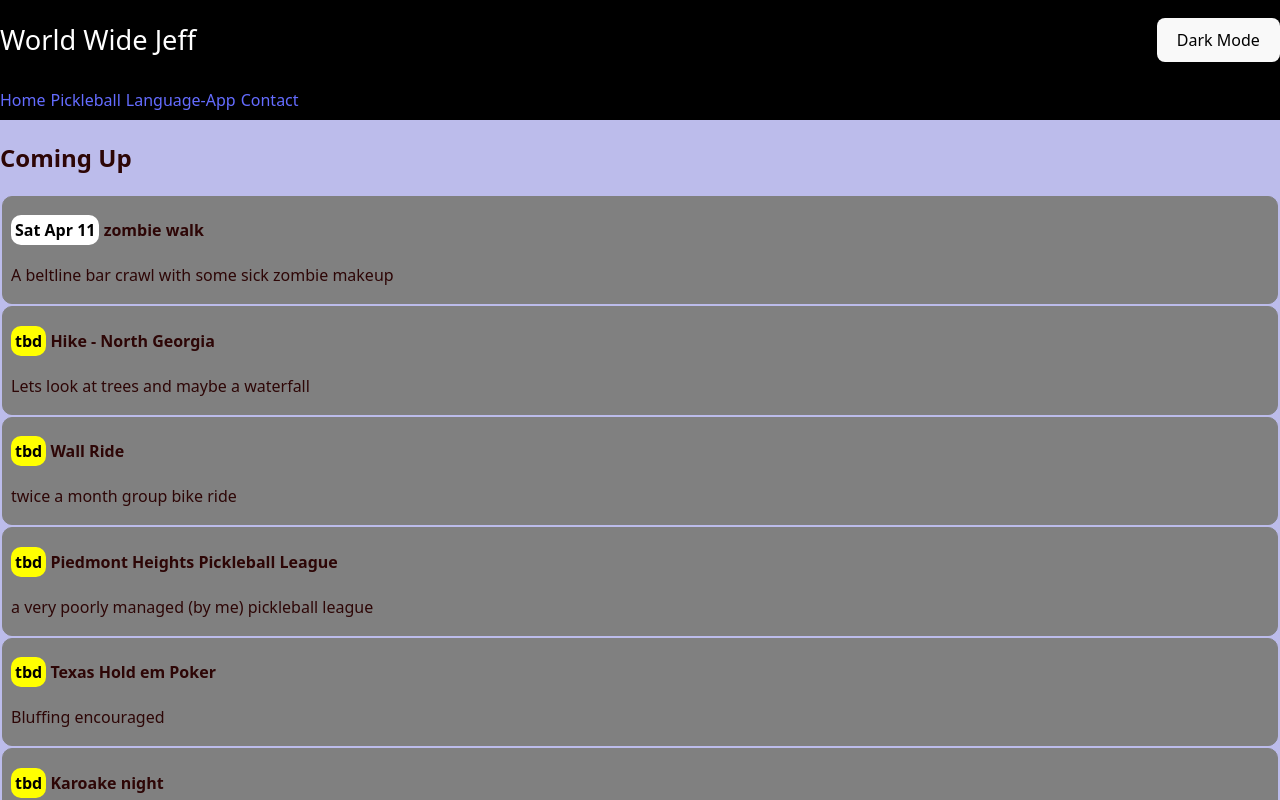
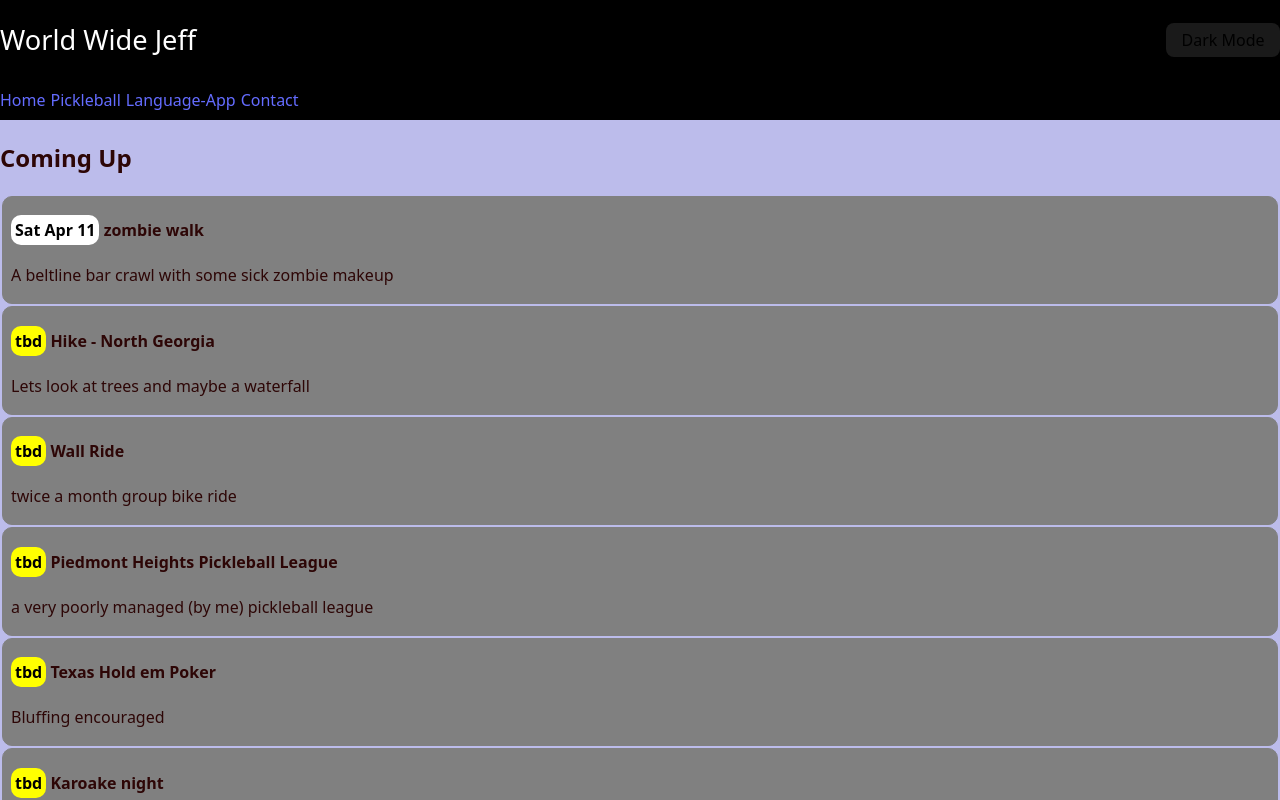
Before and after one commit to JeffWHenderson/world-wide-jeff, a React (Vite) app in the folder apps/frontend/: page / in a window 1280 px wide. Shown: the top 800 px of the page. Built offline with nearby package versions, Linux system fonts and the light colour scheme.

Commit message:
some weird css change on my computer.

```diff
--- a/apps/frontend/src/index.css
+++ b/apps/frontend/src/index.css
@@ -52,9 +52,9 @@ body {
   background-color: var(--background-color);
   color: var(--text-color);
   margin: 0;
-  display: flex;
+  /* display: flex; */
   min-width: 320px;
-  min-height: 100vh;
+  /* min-height: 100vh; */
   transition: background-color 0.6s ease, color 0.3s ease;
 }
 
@@ -67,7 +67,7 @@ h1 {
 button {
   border-radius: 8px;
   border: 1px solid transparent;
-  padding: 0.6em 1.2em;
+  padding: 0.3em .9em;
   font-size: 1em;
   font-weight: 500;
   font-family: inherit;
@@ -84,18 +84,3 @@ button:focus,
 button:focus-visible {
   outline: 4px auto -webkit-focus-ring-color;
 }
-
-@media (prefers-color-scheme: light) {
-  :root {
-    color: #213547;
-    background-color: #ffffff;
-  }
-
-  a:hover {
-    color: #747bff;
-  }
-
-  button {
-    background-color: #f9f9f9;
-  }
-}
```
